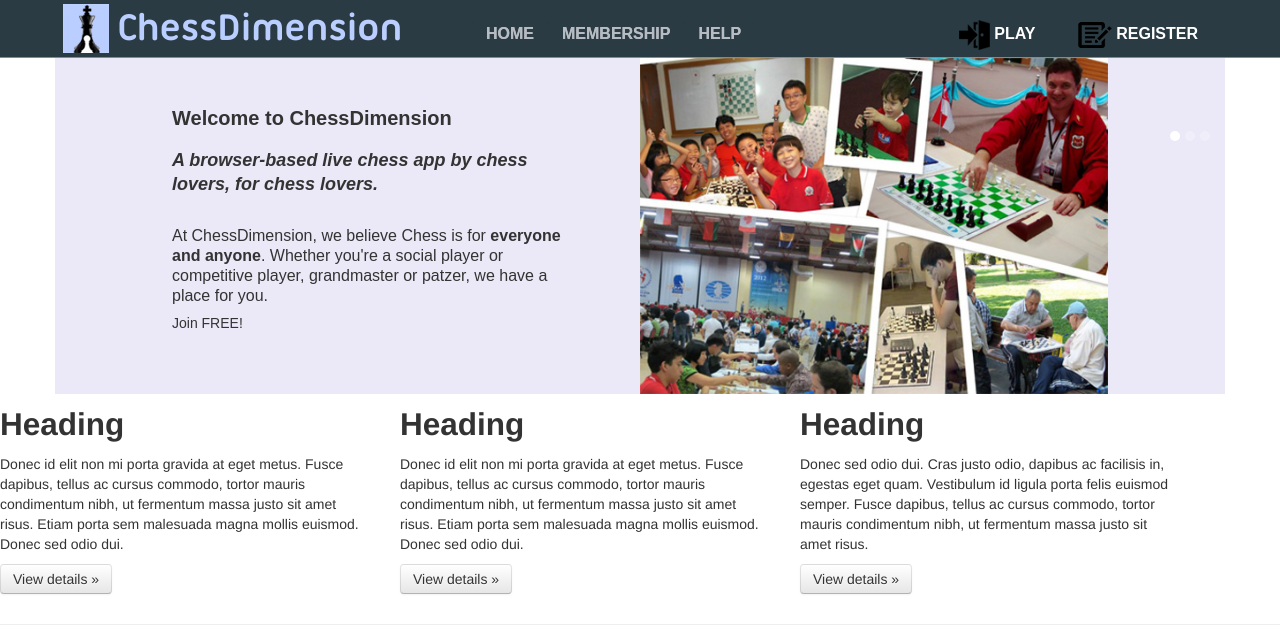
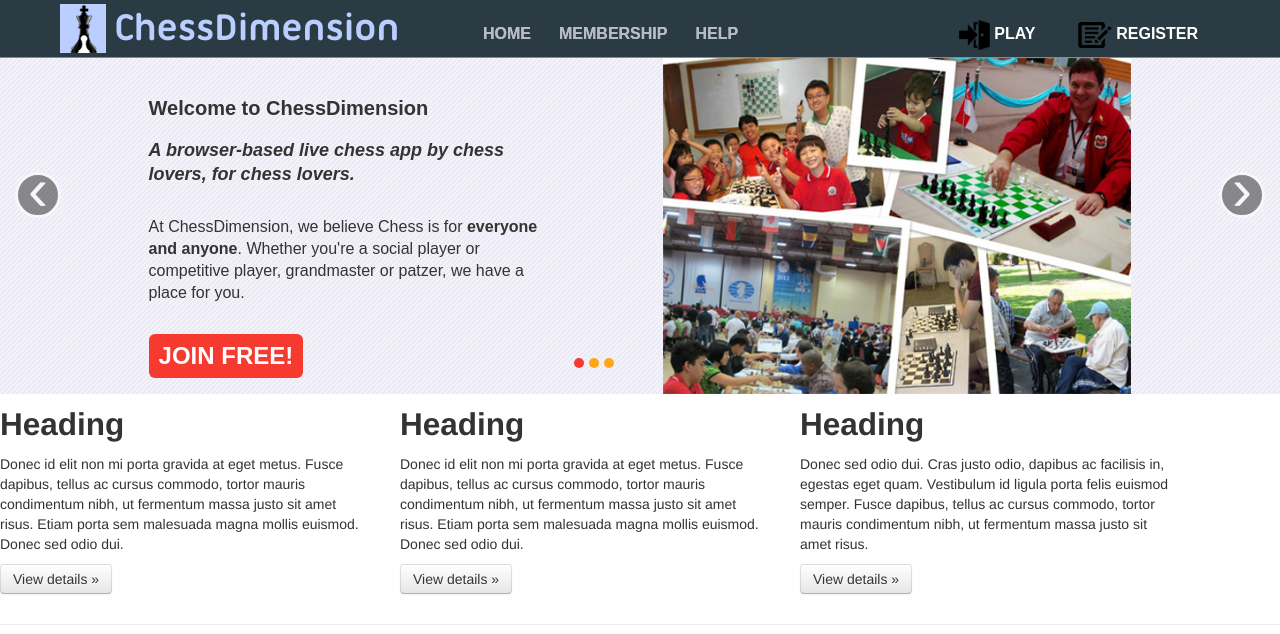
Before and after one commit to inviolable1/ChessDimension, a PHP site: page /app/index.html in a window 1280 px wide. Shown: the top 634 px of the page. Run offline with PHP 8.4, Linux system fonts and the light colour scheme; some libraries are stand-ins or nearby versions.

Commit message:
Major changes to Slider (Almost complete)

```diff
--- a/app/css/main.less
+++ b/app/css/main.less
@@ -52,7 +52,7 @@
 	background-color: @headercolor;
 	border-bottom: 1px solid #928779;
 	.navbar-inner{
-		margin-left: 8px;
+		margin-left: 5px;
 		background: transparent;
 		border: none;
 		box-shadow: none;
@@ -149,21 +149,34 @@
    ========================================================================== */
 .main-article{
 	.container{
+		width:100%;
+		margin:0;
 		#myCarousel{
 			margin-top: 58px;
 			margin-bottom: 0px;
-			.carousel-indicators{
-				margin-top: 58px;
-			}
 			.carousel-inner{
-				//background-image: url('../img/slide1bg.png');
-				//background-repeat:repeat;
-				background-color: #ebe9f7;
+				#slider1{
+					background-image: url('../img/slider1bg.jpg');
+					background-repeat:repeat;
+					//background-color: #ebe9f7;
+				}
+				.carousel-indicators li{
+					background-color: #FFA718;
+				}
+				.carousel-indicators .active {
+					background-color: #F73A30;
+				}
 				.slider1{
+					width: 1170px;
+					margin: 0 auto;
+					.carousel-indicators{
+						right:52%;
+						top:300px;
+					}
 					.slider1text{
 						display: block;
-						margin-left: 10%;
-						padding-top: 50px;
+						margin-left: 8%;
+						padding-top: 40px;
 						width: 35%;
 						float: left;
 						font-family: arial;
@@ -181,14 +194,26 @@
 							display: inline-block;
 							margin-top: 30px;
 							font-size: 16px;
-							line-height: 20px;
+							line-height: 22px;
+						}
+						.joinbutton{
+							display: inline-block;
+							margin-top: 20px;
+							padding: 10px;
+							background-color: #F73A30;
+							-webkit-border-radius: 6px;
+							-moz-border-radius: 6px;
+							border-radius: 6px;
+							font-size: 24px;
+							font-weight: bolder;
+							color: #FFFFFF;
+							line-height: 24px;
 						}
 					}
 					.slider1img{
 						float: right;
 						width: 40%;
-						margin-left:5%;
-						margin-right: 10%;
+						margin-right: 8%;
 						img{
 							display: block;
 						}
--- a/app/index.html
+++ b/app/index.html
@@ -47,7 +47,7 @@
 						<span><strong>PLAY</strong></span>
 					</a>
 					<a href="#myModal" role="button" class="btn" data-toggle="modal">
-						<img src="img/register.png" />
+						<img src="img/register.png" id="registericon" />
 						<span><strong>REGISTER</strong></span>
 					</a>
 			</div>
@@ -58,8 +58,13 @@
 		<div class="container">
 			<div id="myCarousel" class="carousel slide">
 				<div class="carousel-inner">
-					<div class="active item">
+					<div id="slider1" class="active item">
 						<div class="slider1">
+							<ol class="carousel-indicators">
+								<li data-target="#myCarousel" data-slide-to="0" class="active"></li>
+								<li data-target="#myCarousel" data-slide-to="1"></li>
+								<li data-target="#myCarousel" data-slide-to="2"></li>
+							</ol>
 							<div class="slider1text">
 								<span id="slider1text1"><strong>Welcome to ChessDimension</strong></span>
 								<span id="slider1text2"><strong><em>A browser-based live chess app by chess lovers, for chess lovers.</em></strong></span>
@@ -67,7 +72,9 @@
 									  Whether you're a social player or competitive player, grandmaster or patzer, we
 									  have a place for you.
 								</p>
-								<span>Join FREE!</span>
+								<a href="#myModal" role="button" data-toggle="modal">
+									<span class="joinbutton"><strong>JOIN FREE!</strong></span> <!-- need to edit this, make it blink! check CSS-->
+								</a>
 							</div>
 							<div class="slider1img">
 								<img src="img/slider1pic.jpg" />
@@ -97,18 +104,14 @@
 								  Whether you're a social player or competitive player, grandmaster or patzer, we
 								  have a place for you.
 							</span>
-							<span>Join FREE!</span>
 						</div>
 						<div class="slider1img">
 							<img src="img/slider1pic.jpg" />
 						</div>
 					</div>
 				</div>
-				<ol class="carousel-indicators">
-					<li data-target="#myCarousel" data-slide-to="0" class="active"></li>
-					<li data-target="#myCarousel" data-slide-to="1"></li>
-					<li data-target="#myCarousel" data-slide-to="2"></li>
-				</ol>
+				<a class="carousel-control left" href="#myCarousel" data-slide="prev">&lsaquo;</a>
+				<a class="carousel-control right" href="#myCarousel" data-slide="next">&rsaquo;</a>
 			</div>
 		</div>
 	</div>
```
Also changed, not shown: app/css/main.css, app/img/slide1bg.gif (deleted), app/img/slide1bg.png (deleted), app/img/slider1bg.jpg (added).
